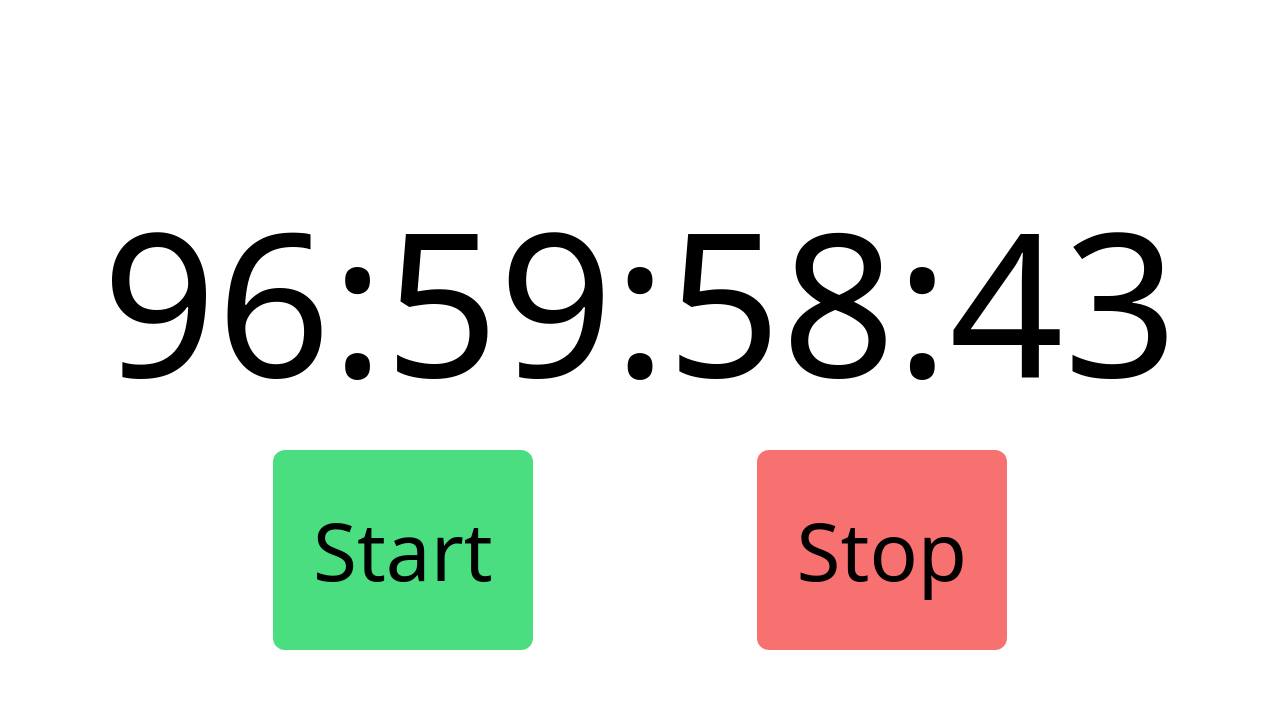
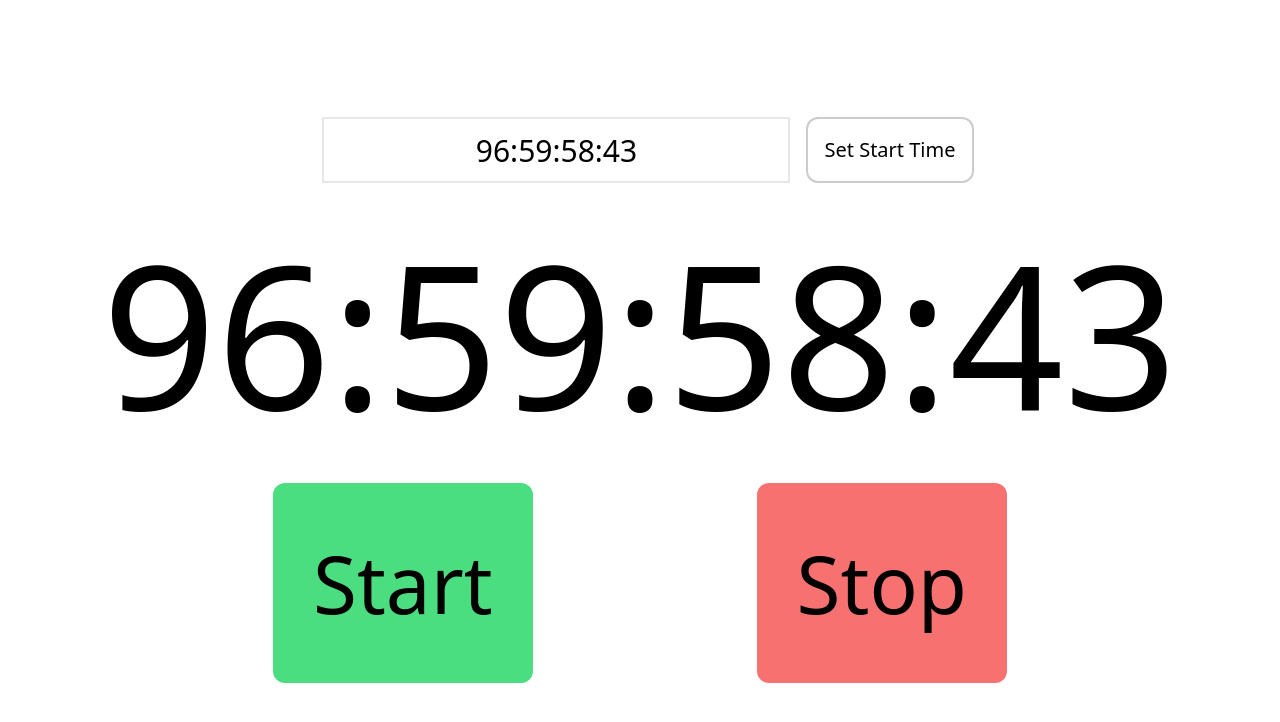
Before and after one commit to azubike-junior/Numeris-book, a Next.js app: page /countdown in a window 1280 px wide. Shown: the top 722 px of the page. Built offline with nearby package versions, Linux system fonts and the light colour scheme.

Commit message:
made changges

```diff
--- a/src/components/Countdown.tsx
+++ b/src/components/Countdown.tsx
@@ -17,6 +17,12 @@ const Countdown = () => {
 
   const [time, setTime] = useState(initialTime)
   const [isRunning, setIsRunning] = useState(false)
+  const [inputTime, setInputTime] = useState('96:59:58:43')
+
+  const parseTimeInput = (input: any) => {
+    const [days, hours, minutes, seconds] = input.split(':').map(Number)
+    return { days, hours, minutes, seconds }
+  }
 
   const timerRef = useRef(null)
 
@@ -45,7 +51,7 @@ const Countdown = () => {
         minutes === targetTime.minutes &&
         seconds === targetTime.seconds
       ) {
-        // @ts-ignore
+        //@ts-ignore
         clearInterval(timerRef.current)
         return prevTime // Don't increment further after target time
       }
@@ -67,7 +73,7 @@ const Countdown = () => {
   const startTimer = () => {
     if (!isRunning) {
       setIsRunning(true)
-      // @ts-ignore
+      //@ts-ignore
       timerRef.current = setInterval(tick, 1000) // Tick every second
     }
   }
@@ -75,14 +81,23 @@ const Countdown = () => {
   const stopTimer = () => {
     if (isRunning) {
       setIsRunning(false)
-      // @ts-ignore
+      //@ts-ignore
       clearInterval(timerRef.current)
     }
   }
 
+  const handleInputChange = (e: any) => {
+    setInputTime(e.target.value)
+  }
+
+  const setStartTime = () => {
+    const parsedTime = parseTimeInput(inputTime)
+    setTime(parsedTime)
+  }
+
   useEffect(() => {
     return () => {
-      // @ts-ignore
+      //@ts-ignore
       clearInterval(timerRef.current) // Clean up on component unmount
     }
   }, [])
@@ -90,6 +105,22 @@ const Countdown = () => {
   return (
     <div className="h-screen flex justify-center items-center">
       <div>
+        <div className='w-full flex justify-center'>
+          <input
+            type="text"
+            value={inputTime}
+            onChange={handleInputChange}
+            placeholder="Enter time as DD:HH:MM:SS"
+            className='text-[30px] mx-4 px-4 border-2 border-[#ccc text-center'
+          />
+          <button
+            className="text-[20px] border-2 border-[#ccc] rounded-xl p-4"
+            onClick={setStartTime}
+          >
+            Set Start Time
+          </button>
+        </div>
+
         <h1 className="text-[200px]">{formatTime(time)}</h1>
 
         <div className="flex justify-center items-center space-x-56">
```
